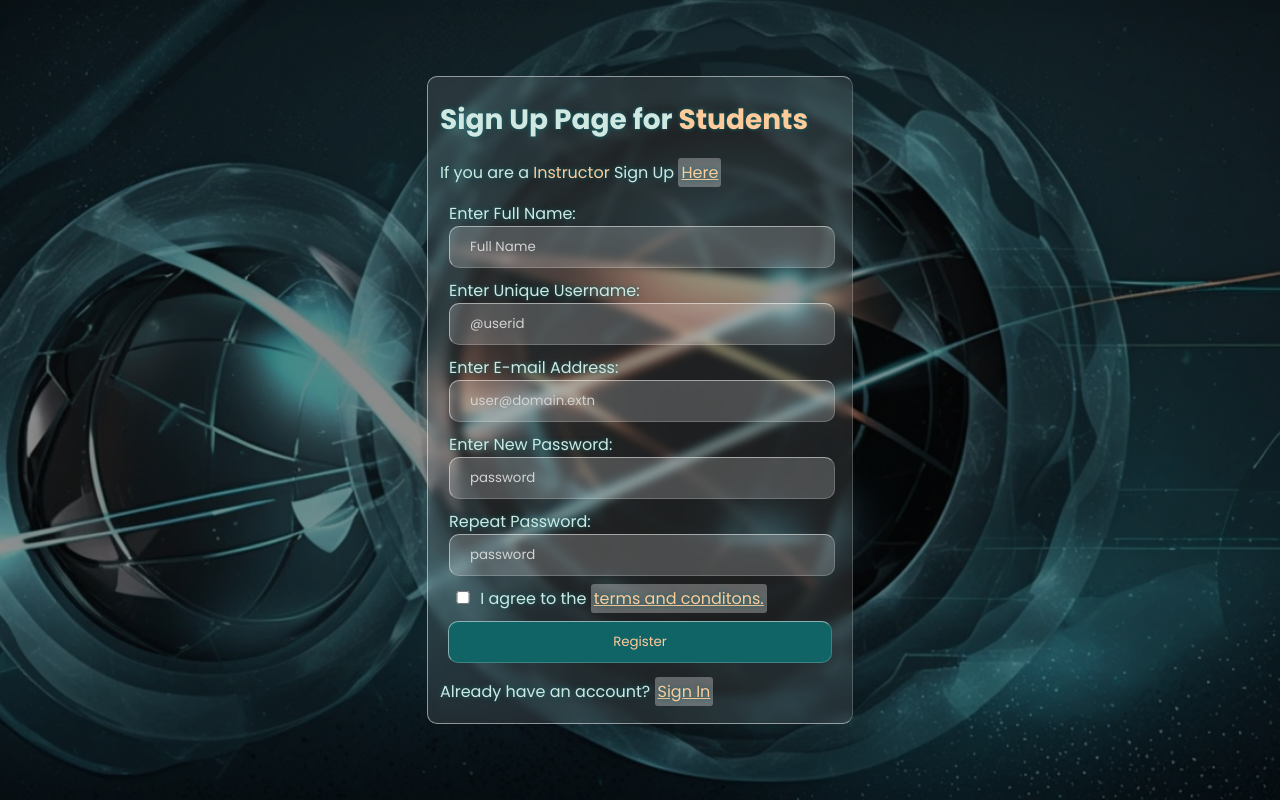
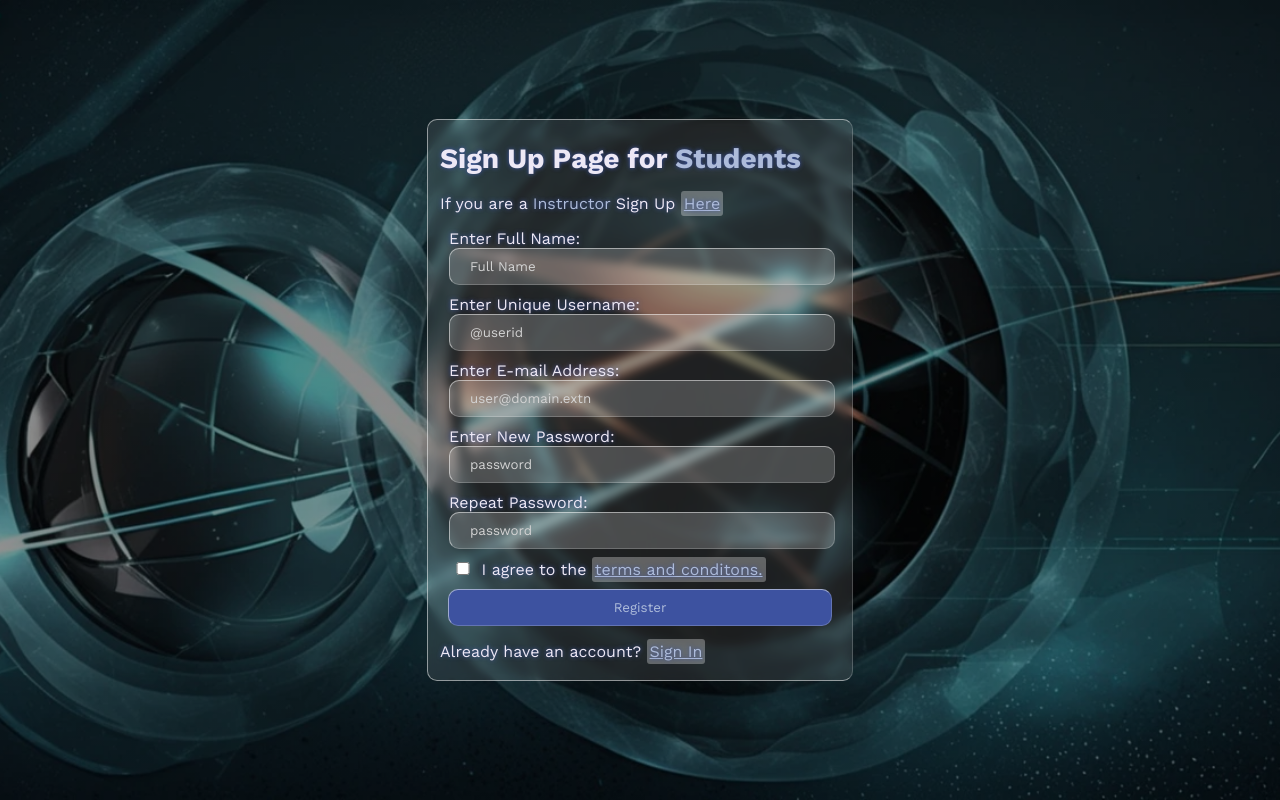
Before and after one commit to Tareque-Ridawi/Qr-Attendance-System, a PHP site: page /access-pages/sign-up-st.php in a window 1280 px wide. Run offline with PHP 8.4, Linux system fonts and the light colour scheme.

Commit message:
changed the color scheme and replaced the heavy images with light ones that matches the color scheme

```diff
--- a/includes/footer.php
+++ b/includes/footer.php
@@ -4,6 +4,6 @@
             </div>
             <div class="foot-info">
                 <p class="foot-title">QR Code Based Attendance System</p>
-                <p class="foot-abt">&copy; 2025 . All Rights Reserved . Developed by <span>Super Developer</span></p>
+                <p class="foot-abt">&copy; 2026 . All Rights Reserved . Developed by <span>The Red Hat Community</span></p>
             </div>
         </footer>
--- a/style.css
+++ b/style.css
@@ -1,6 +1,6 @@
-@import url('https://fonts.googleapis.com/css2?family=Oswald:wght@200..700&family=Poppins:ital,wght@0,100;0,200;0,300;0,400;0,500;0,600;0,700;0,800;0,900;1,100;1,200;1,300;1,400;1,500;1,600;1,700;1,800;1,900&display=swap');
+@import url('https://fonts.googleapis.com/css2?family=Julius+Sans+One&family=Work+Sans:ital,wght@0,100..900;1,100..900&display=swap');
 
-
+/*
 :root{
     --body:#D1E8E2;
     --theme:#116466;
@@ -11,9 +11,26 @@
     --font:#2C3531;
     --link:#016064;
     --link-2:#01643e;
-    --font-head:"Oswald", sans-serif;
-    --font-body:"Poppins", sans-serif;
+    --font-head:"Julius Sans One", sans-serif;
+    --font-body:"Work Sans", sans-serif;
 }
+*/
+
+/*blue color theme*/
+:root{
+    --body:#EDE8F5;
+    --theme:#3D52A0;
+    --theme-2:#ADBBDA;
+    --theme-1-03:rgba(61, 82, 160,0.3);
+    --theme-2-03:rgba(173,187,218,0.3);
+    --accent:#7091E6;
+    --font:#8697C4;
+    --link:#016064;
+    --link-2:#01643e;
+    --font-head:"Julius Sans One", sans-serif;
+    --font-body:"Work Sans", sans-serif;
+}
+
 
 /*
 :root {
@@ -220,7 +237,7 @@ h2:nth-of-type(even) {
     justify-content: center;
     padding:10px 50px;
     font-size: 20px;
-    font-family: var(--font-body)
+    font-family: var(--font-body);
     border: 3px solid white;
     margin: 0 30px;
     border-radius: 12px;
```
Also changed, not shown: assets/docs-hero-2.png, assets/faq.png, assets/landing-bg.jpg, 9 other files.
